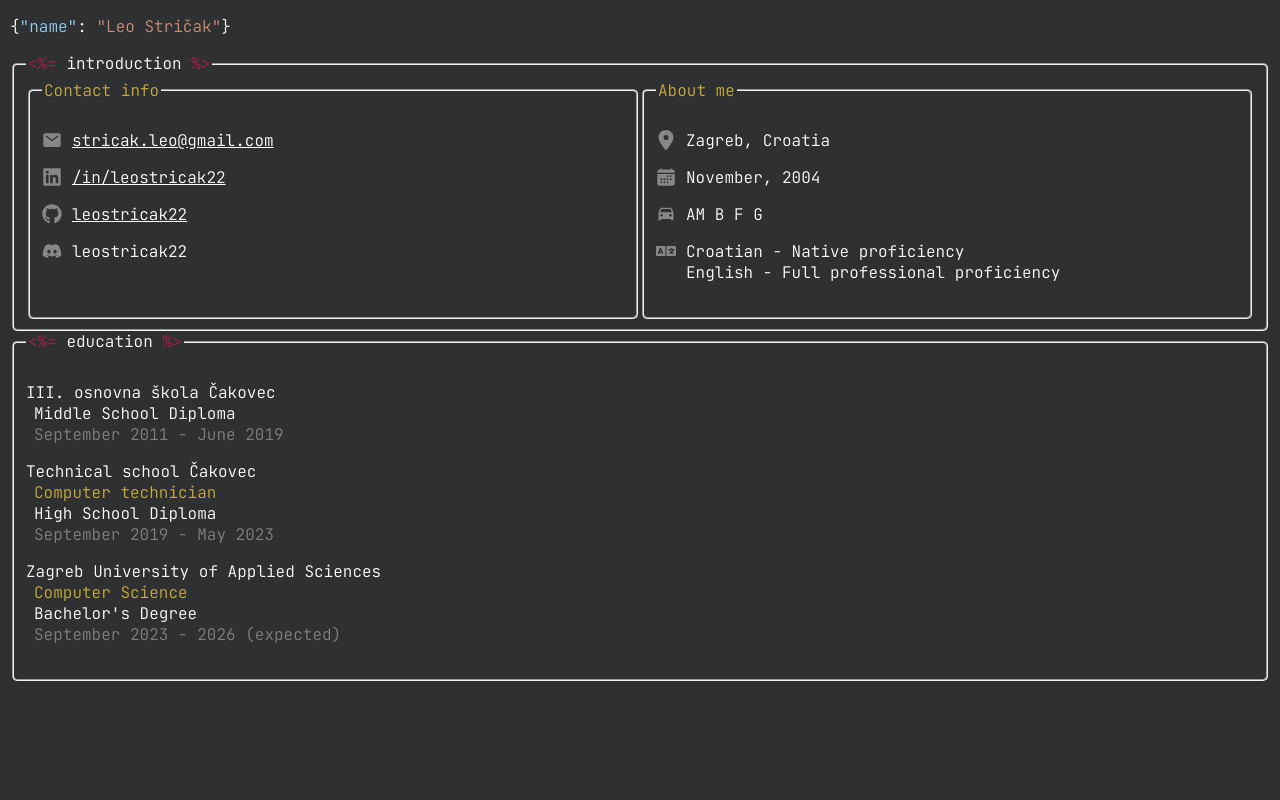
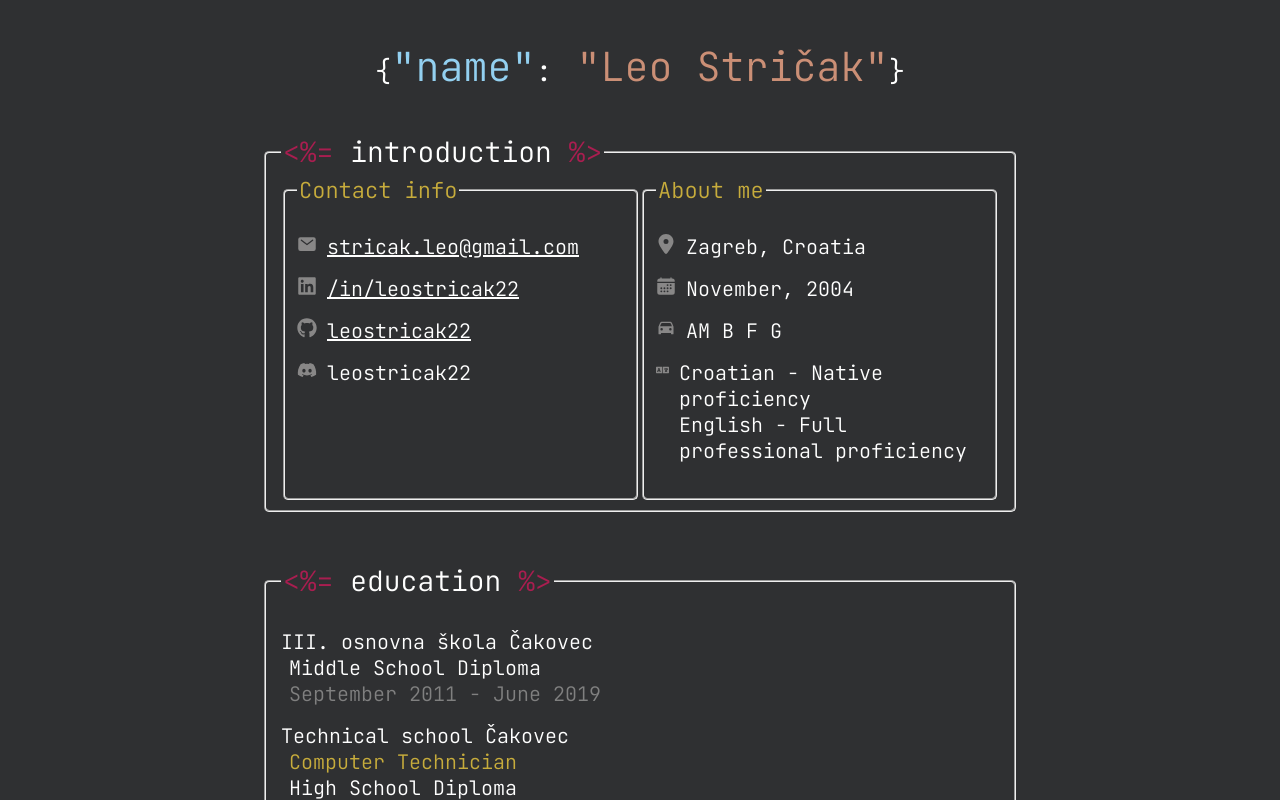
Before and after one commit to leostricak22/Resume, a React (Create React App) app: page / in a window 1280 px wide. Shown: the top 800 px of the page. Built offline with nearby package versions, Linux system fonts and the light colour scheme.

Commit message:
feat: Css changes

```diff
--- a/resume-old/style.css
+++ b/resume-old/style.css
@@ -24,8 +24,9 @@ span {
 }
 
 .title {
-    margin-top: 50px;
     text-align: center;
+    width: 100%;
+    margin: auto;
 }
 
 .titleName {
--- a/src/SectionData.js
+++ b/src/SectionData.js
@@ -73,7 +73,7 @@ const educationSection = {
         {
             value: "Technical school Čakovec",
             elaboration: [
-                {value: "Computer technician", style: "gold"},
+                {value: "Computer Technician", style: "gold"},
                 {value: "High School Diploma", style: "normal"},
                 {value: "September 2019 - May 2023", style: "moreInfo"},
             ]
--- a/src/index.css
+++ b/src/index.css
@@ -10,7 +10,7 @@ body {
   background-color: #2f3032;
 }
 
-#menu {
+#main {
   width: 60%;
   margin: auto;
 }
@@ -18,6 +18,11 @@ body {
 li {
   margin: 0;
   padding: 0;
+}
+
+.title {
+  text-align: center;
+  font-size: 40px;
 }
 
 .jsonName {
@@ -30,23 +35,31 @@ li {
 
 .jsonBrackets {
   color: white;
+  font-size: 28px;
 }
 
 .ejsTag {
   color: #a91e50;
+  font-size: 28px;
 }
 
 .sectionTitleValue {
   color: white;
+  font-size: 28px;
 }
 
 .section {
   border-radius: 5px;
   display: flex;
+  margin-bottom: 50px;
+  padding-left: 15px;
+  padding-right: 15px;
+
 }
 
 .subSectionTitle {
   color: #c7ac3c;
+  font-size: 22px;
 }
 
 .subSection {
@@ -63,7 +76,7 @@ ul li {
   display: flex;
   justify-content: flex-start;
   padding: 8px 0;
-  font-size: 16px;
+  font-size: 20px;
   color: white;
   width: 100%;
   flex-direction: column;
```
